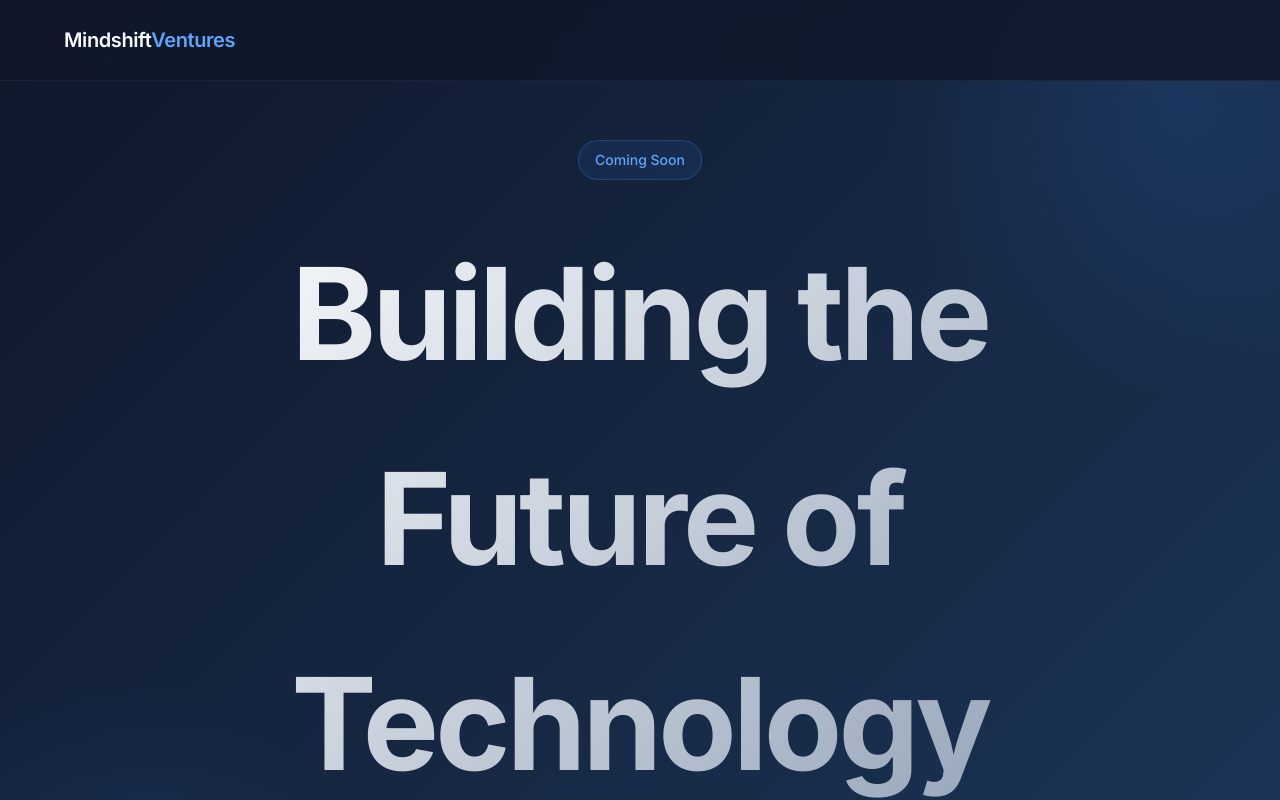
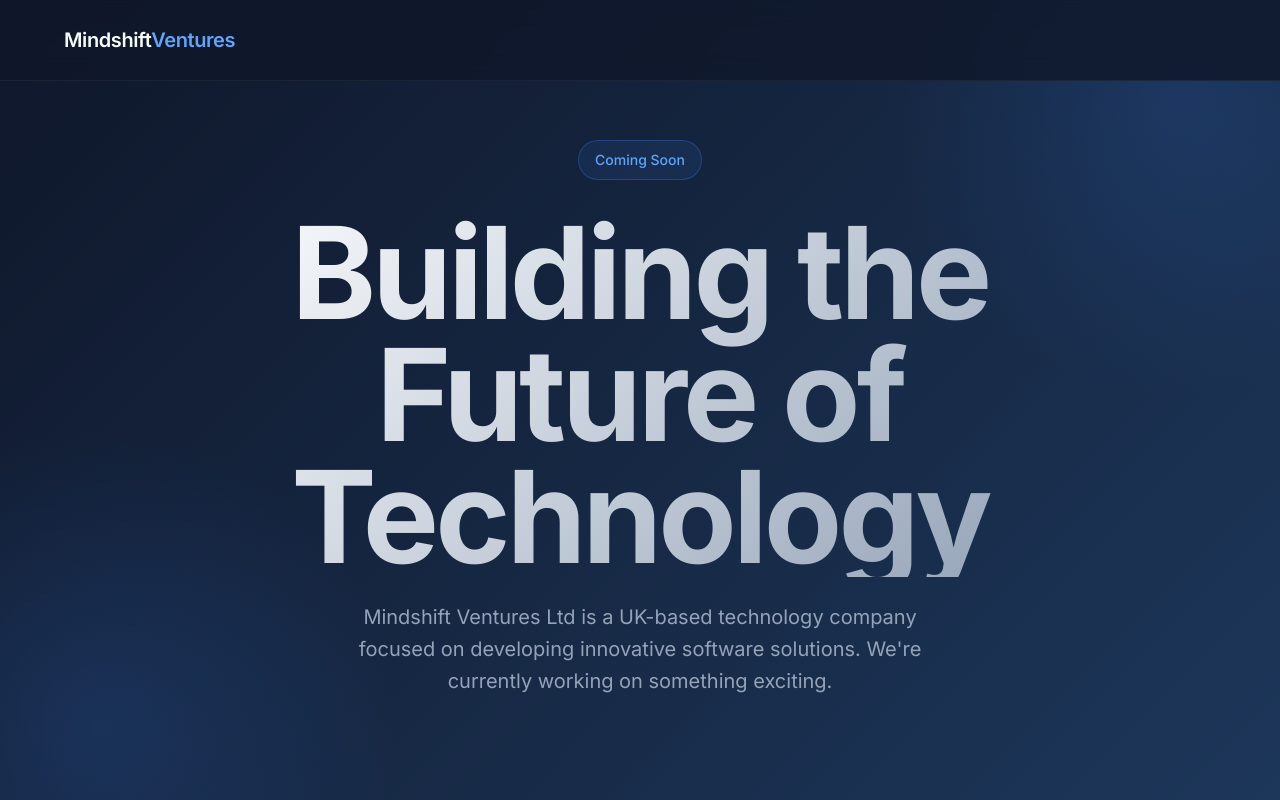
Before and after one commit to Mindshiftventures/Mindshiftventures.uk, a website: page index.html in a window 1280 px wide. Shown: the top 800 px of the page. Drawn offline with Linux system fonts and the light colour scheme.

Commit message:
Tighten hero heading line-height
Added line-height: 0.95 for tighter, modern headline spacing

```diff
--- a/index.html
+++ b/index.html
@@ -108,6 +108,7 @@
         h1 {
             font-size: clamp(5rem, 12vw, 8rem);
             font-weight: 700;
+            line-height: 0.95;
             letter-spacing: -0.03em;
             margin-bottom: 24px;
             background: linear-gradient(135deg, var(--text) 0%, var(--text-muted) 100%);
```
